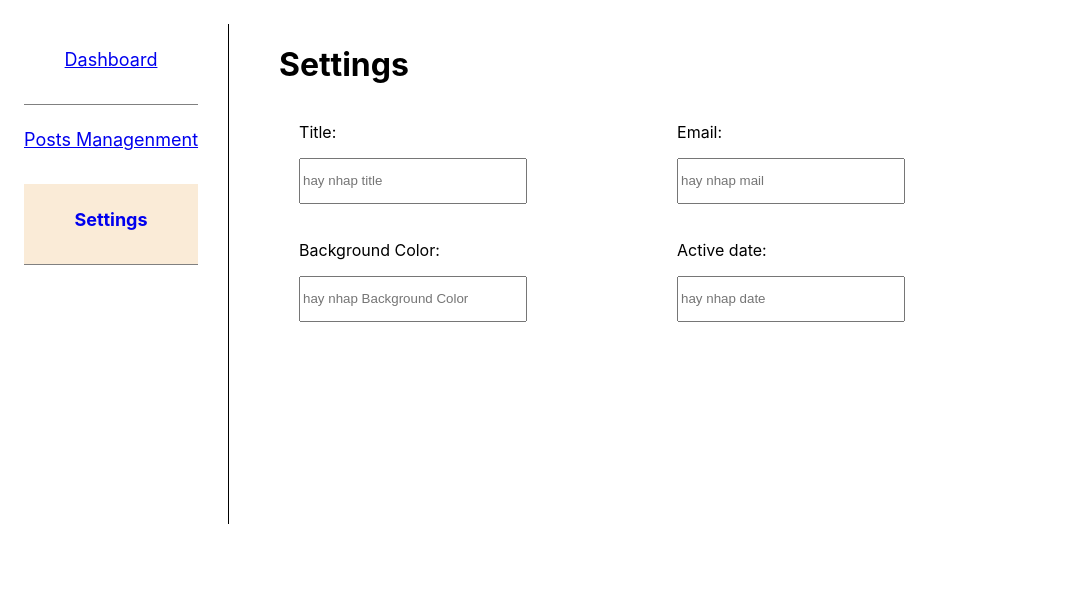
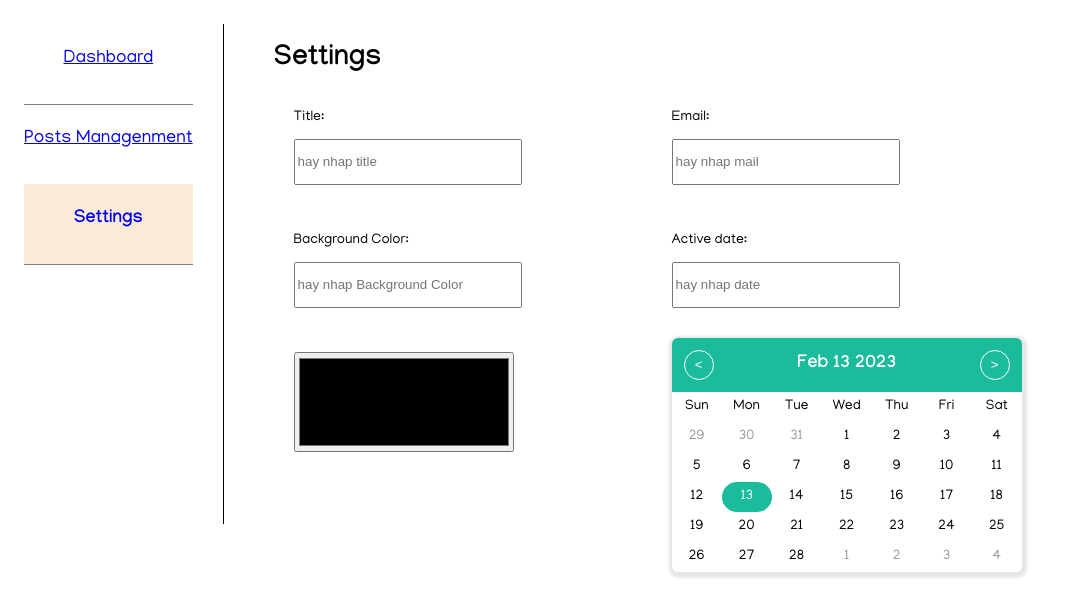
Before and after one commit to buingocbao1599/train_xipat, a React (Create React App) app: page /setting in a window 1280 px wide. Shown: the top 616 px of the page, without its empty margins (0-1066 px from the left). Built offline with nearby package versions, Linux system fonts and the light colour scheme.

Commit message:
add check valid form and calendar, color

```diff
--- a/package.json
+++ b/package.json
@@ -8,7 +8,9 @@
     "@testing-library/react": "^13.4.0",
     "@testing-library/user-event": "^13.5.0",
     "chart.js": "^4.2.1",
+    "dayjs": "^1.11.7",
     "faker": "^6.6.6",
+    "lodash-es": "^4.17.21",
     "react": "^18.2.0",
     "react-chartjs-2": "^5.2.0",
     "react-dom": "^18.2.0",
--- /dev/null
+++ b/src/components/Calendar.js
@@ -0,0 +1,81 @@
+import React, { useState } from "react"
+import dayjs from "dayjs"
+import range from "lodash-es/range"
+import "../css/Calendar.css"
+
+const weekDays = ["Sun", "Mon", "Tue", "Wed", "Thu", "Fri", "Sat"]
+
+const todayObj = dayjs()
+
+const Calendar = () => {
+  const [dayObj, setDayObj] = useState(dayjs())
+
+  const thisYear = dayObj.year()
+  const thisMonth = dayObj.month() // (January as 0, December as 11)
+  const daysInMonth = dayObj.daysInMonth()
+
+  const dayObjOf1 = dayjs(`${thisYear}-${thisMonth + 1}-1`)
+  const weekDayOf1 = dayObjOf1.day() // (Sunday as 0, Saturday as 6)
+
+  const dayObjOfLast = dayjs(`${thisYear}-${thisMonth + 1}-${daysInMonth}`)
+  const weekDayOfLast = dayObjOfLast.day()
+
+  const handlePrev = () => {
+    setDayObj(dayObj.subtract(1, "month"))
+  }
+
+  const handleNext = () => {
+    setDayObj(dayObj.add(1, "month"))
+  }
+
+  return (
+    <div className="calendar">
+      <div className="header">
+        <button type="button" className="nav nav--prev" onClick={handlePrev}>
+          &lt;
+        </button>
+        <div className="datetime">{dayObj.format("MMM DD YYYY")}</div>
+        <button type="button" className="nav nav--prev" onClick={handleNext}>
+          &gt;
+        </button>
+      </div>
+      <div className="week-container">
+        {weekDays.map(d => (
+          <div className="week-cell" key={d}>
+            {d}
+          </div>
+        ))}
+      </div>
+      <div className="day-container">
+        {range(weekDayOf1).map(i => (
+          <div className="day-cell day-cell--faded" key={i}>
+            {dayObjOf1.subtract(weekDayOf1 - i, "day").date()}
+          </div>
+        ))}
+
+        {range(daysInMonth).map(i => (
+          <div
+            className={`day-cell day-cell--in-month${
+              i + 1 === todayObj.date() &&
+              thisMonth === todayObj.month() &&
+              thisYear === todayObj.year()
+                ? " day-cell--today"
+                : ""
+            }`}
+            key={i}
+          >
+            {i + 1}
+          </div>
+        ))}
+
+        {range(6 - weekDayOfLast).map(i => (
+          <div className="day-cell day-cell--faded" key={i}>
+            {dayObjOfLast.add(i + 1, "day").date()}
+          </div>
+        ))}
+      </div>
+    </div>
+  )
+}
+
+export default Calendar
--- a/src/components/Settings.js
+++ b/src/components/Settings.js
@@ -1,5 +1,7 @@
+import { isString } from 'lodash-es';
 import React, { useEffect, useState } from 'react';
 import "../css/Settings.css"
+import Calendar from './Calendar';
 
 function Settings(props) {
     const [showBtn, setShowBtn] = useState(false);
@@ -7,8 +9,7 @@ function Settings(props) {
     const [email, setEmail] = useState("");
     const [color, setColor] = useState("");
     const [date, setDate] = useState("");
-    const [dataSave, setDataSave] = useState([])
-
+    const [dataSave, setDataSave] = useState([]);
 
 
     const handleShowBtn = () => {
@@ -33,15 +34,64 @@ function Settings(props) {
         };
 
         const newValue = [...dataSave, formValues]
-
-        setDataSave(newValue);
+        if(checkValidateForm()){
+            setDataSave(newValue);
+            document.getElementById("text_title").innerHTML = "";
+            document.getElementById("text_email").innerHTML = "";
+        } else {
+            alert("hay kiem tra cac gia tri");
+        }
     }
 
     console.log("title: ", title);
     console.log("email: ", email);
-    console.log("color: ", color);
+    console.log("color: ", color.hex);
     console.log("date: ", date);
     console.log("dataSave: ", dataSave);
+    console.log("input: ", color);
+
+    const checkValidateForm = () => {
+        let textTitl, textEmail, textColor, textDate;
+        let result = true;
+        const validateColor = (color) => {
+            const regExp = new RegExp('a-z0-9');
+            const text  = email.slice(1, 7);
+            // const vt1 = color.chartAt(0);
+            if (color.length == 7 && regExp.test(String(text).toLocaleLowerCase))
+            {
+                return (true)
+            }
+            return (false)
+        }
+
+        const validate = (email) => {
+            const expression = /^((?:[A-Za-z0-9!#$%&'*+\-\/=?^_`{|}~]|(?<=^|\.)"|"(?=$|\.|@)|(?<=".*)[ .](?=.*")|(?<!\.)\.){1,64})(@)((?:[A-Za-z0-9.\-])*(?:[A-Za-z0-9])\.(?:[A-Za-z0-9]){2,})$/i
+            return expression.test(String(email).toLowerCase())
+          }
+
+        if( isNaN(title)){
+            textTitl = "Valid must be number"
+            result = false;
+        }
+
+        if(validate(email) != true){
+            textEmail = "Invalid Email!";
+            result=false
+        }
+
+        if(validateColor(color) != true){
+            textEmail = "Invalid Email!";
+            result=false
+        }
+
+
+
+        document.getElementById("text_title").innerHTML = textTitl;
+        document.getElementById("text_email").innerHTML = textEmail;
+
+        return result;
+    }
+
 
     return (
         <div className='setting_main'>
@@ -53,6 +103,7 @@ function Settings(props) {
                         setTitle(e.target.value);
                         handleShowBtn()
                     }} id="title"/>
+                    <p id='text_title'></p>
                 </div>
                 <div className='email'>
                     <p>Email: </p>
@@ -60,7 +111,11 @@ function Settings(props) {
                         setEmail(e.target.value);
                         handleShowBtn();
                     }} id="email"/>
+                    <p id='text_email'></p>
                 </div>
+                {
+                    showBtn == true ? <button onClick={(e) => handleSave(e)} id="save">SAVE</button> : <div></div>
+                }
             </div>
             <div className='bottom' style={{display: 'flex'}}>
                 <div className='background'>
@@ -68,7 +123,11 @@ function Settings(props) {
                     <input placeholder='hay nhap Background Color' onChange={(e) => {
                         setColor(e.target.value);
                         handleShowBtn();
-                    }} id="color"/>
+                    }} id="color" value={color}/>
+                    <p id='text_background'></p>
+                    <br/>
+                    <br/>
+                    <input type="color" style={{backgroundColor: color, height: "100px"}} onChange={(e) => setColor(e.target.value)} value={color}/>
                 </div>
                 <div className='date'>
                     <p>Active date: </p>
@@ -76,12 +135,12 @@ function Settings(props) {
                         setDate(e.target.value);
                         handleShowBtn();
                     }} id="date"/>
+                    <p id='text_color'></p>
+
+                    <Calendar />
                 </div>
             </div>
-            {
-                showBtn == true ? <button onClick={(e) => handleSave(e)}>SAVE</button> : <div></div>
 
-            }
         </div>
     );
 }
--- /dev/null
+++ b/src/css/Calendar.css
@@ -0,0 +1,53 @@
+@import url('https://fonts.googleapis.com/css?family=Manjari:400,700&display=swap');
+ body {
+	 font-family: Manjari, sans-serif;
+	 font-size: 14px;
+}
+ .calendar {
+	 width: 350px;
+	 margin: 30px auto 0;
+	 box-shadow: 1px 2px 3px 4px rgba(0, 0, 0, .1);
+	 border-radius: 6px;
+}
+ .header {
+	 display: flex;
+	 align-items: center;
+	 padding: 12px;
+	 border-radius: 6px 6px 0 0;
+	 background-color: #1abc9c;
+	 color: #fff;
+}
+ .nav {
+	 width: 30px;
+	 height: 30px;
+	 border: 1px solid #fff;
+	 border-radius: 99px;
+	 outline: 0;
+	 background-color: transparent;
+	 color: #fff;
+	 cursor: pointer;
+}
+ .datetime {
+	 margin: 0 auto;
+	 font-size: 18px;
+	 font-weight: bold;
+}
+ .week-container, .day-container {
+	 display: flex;
+	 flex-wrap: wrap;
+}
+ .week-cell, .day-cell {
+	 flex: 0 0 calc(100% / 7);
+	 display: flex;
+	 justify-content: center;
+	 align-items: center;
+	 height: 30px;
+}
+ .day-cell--faded {
+	 opacity: 0.4;
+}
+ .day-cell--today {
+	 border-radius: 99px;
+	 background-color: #1abc9c;
+	 color: #fff;
+}
--- a/src/css/Settings.css
+++ b/src/css/Settings.css
@@ -20,8 +20,9 @@
     height: 40px;
 }
 
-.setting_main button {
+#save {
     margin-left: 200px;
     height: 50px;
     width: 240px;
+    margin-top: 50px;
 }
```
Also changed, not shown: 1 other file (tests, documents, lock files or other folders).
